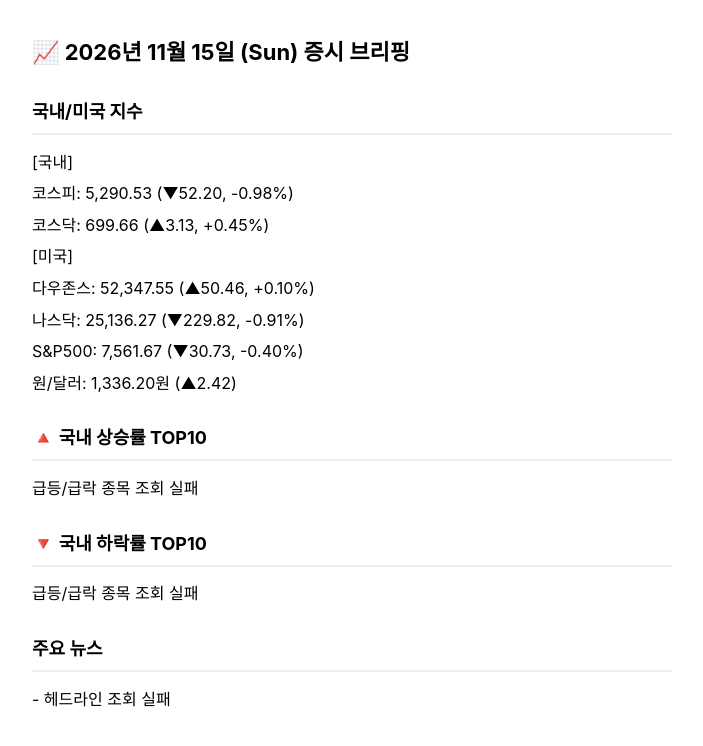
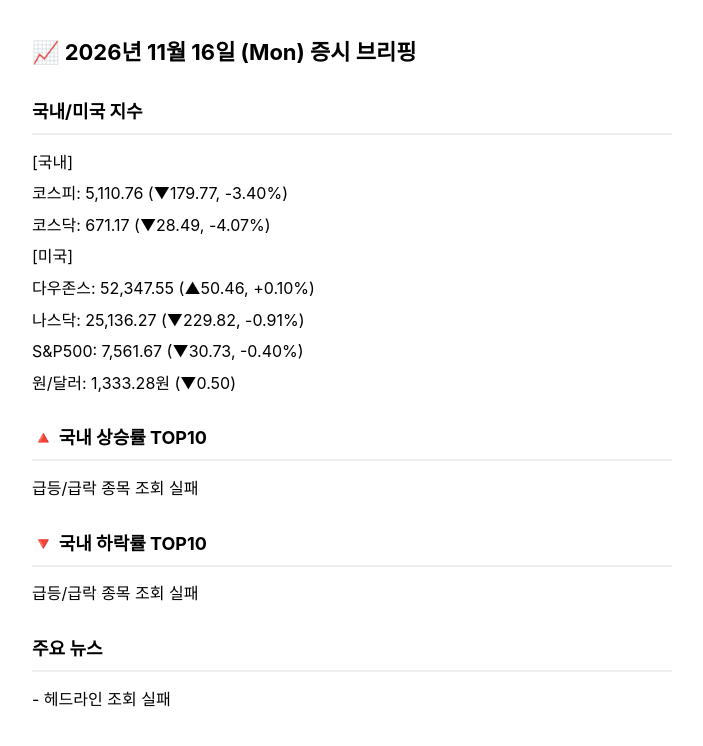
Before and after one commit to kbjwind1-cell/kakao-stock-alert, a plain HTML site: page docs/index.html in a window 1280 px wide. Shown: the whole page, without its empty margins (288-991 px from the left). Drawn offline with Linux system fonts and the light colour scheme.

Commit message:
매일 증시 브리핑 업데이트

```diff
--- a/docs/index.html
+++ b/docs/index.html
@@ -1,7 +1,7 @@
 <!DOCTYPE html>
 <html lang="ko"><head><meta charset="utf-8">
 <meta name="viewport" content="width=device-width, initial-scale=1">
-<title>2026년 11월 15일 (Sun) 증시 브리핑</title>
+<title>2026년 11월 16일 (Mon) 증시 브리핑</title>
 <meta http-equiv="Cache-Control" content="no-cache, no-store, must-revalidate">
 <meta http-equiv="Pragma" content="no-cache">
 <meta http-equiv="Expires" content="0">
@@ -12,13 +12,13 @@ h2 { font-size: 18px; margin-top: 28px; border-bottom: 2px solid #eee; padding-b
 p { margin: 6px 0; white-space: pre-wrap; }
 </style></head>
 <body>
-<h1>📈 2026년 11월 15일 (Sun) 증시 브리핑</h1>
+<h1>📈 2026년 11월 16일 (Mon) 증시 브리핑</h1>
 <h2>국내/미국 지수</h2><p>[국내]</p>
-<p>코스피: 5,290.53 (▼52.20, -0.98%)</p>
-<p>코스닥: 699.66 (▲3.13, +0.45%)</p>
+<p>코스피: 5,110.76 (▼179.77, -3.40%)</p>
+<p>코스닥: 671.17 (▼28.49, -4.07%)</p>
 <p>[미국]</p>
 <p>다우존스: 52,347.55 (▲50.46, +0.10%)</p>
 <p>나스닥: 25,136.27 (▼229.82, -0.91%)</p>
 <p>S&amp;P500: 7,561.67 (▼30.73, -0.40%)</p>
-<p>원/달러: 1,336.20원 (▲2.42)</p><h2>🔺 국내 상승률 TOP10</h2><p>급등/급락 종목 조회 실패</p><h2>🔻 국내 하락률 TOP10</h2><p>급등/급락 종목 조회 실패</p><h2>주요 뉴스</h2><p>- 헤드라인 조회 실패</p>
+<p>원/달러: 1,333.28원 (▼0.50)</p><h2>🔺 국내 상승률 TOP10</h2><p>급등/급락 종목 조회 실패</p><h2>🔻 국내 하락률 TOP10</h2><p>급등/급락 종목 조회 실패</p><h2>주요 뉴스</h2><p>- 헤드라인 조회 실패</p>
 </body></html>
```
